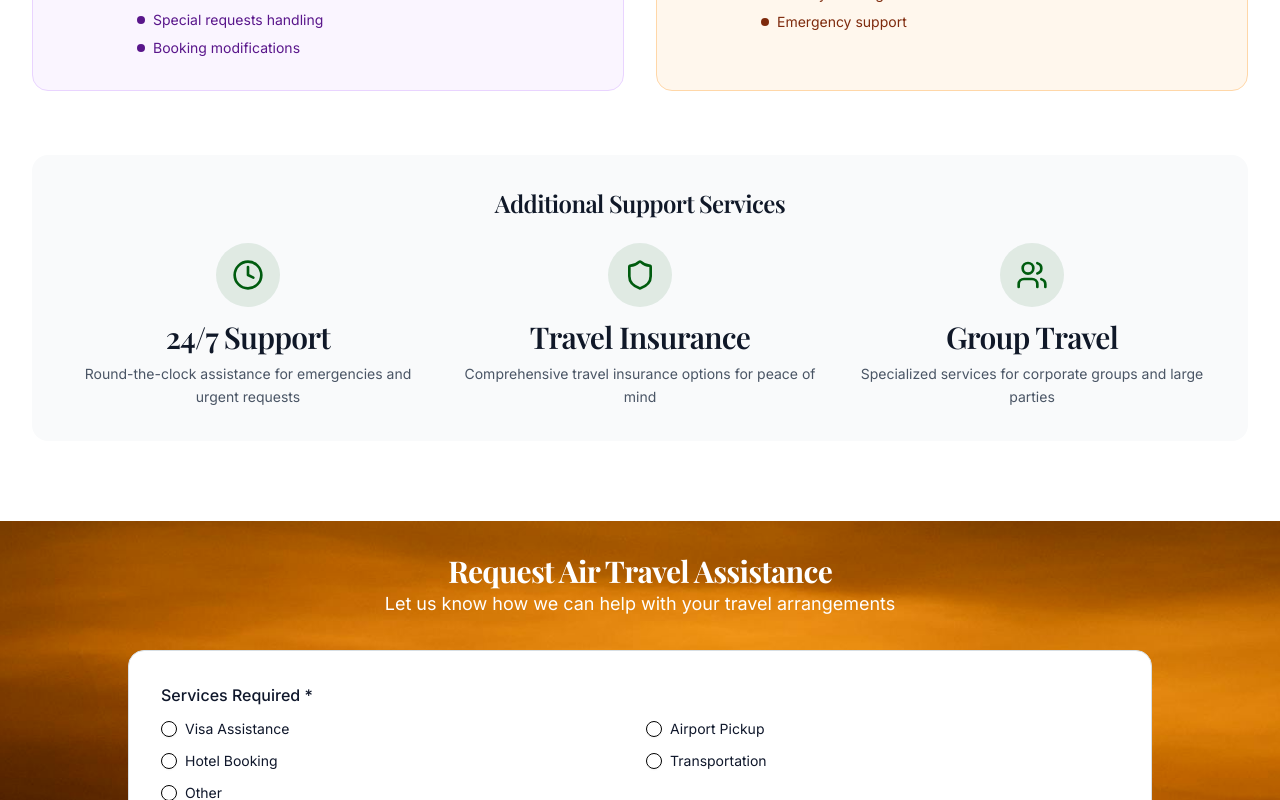
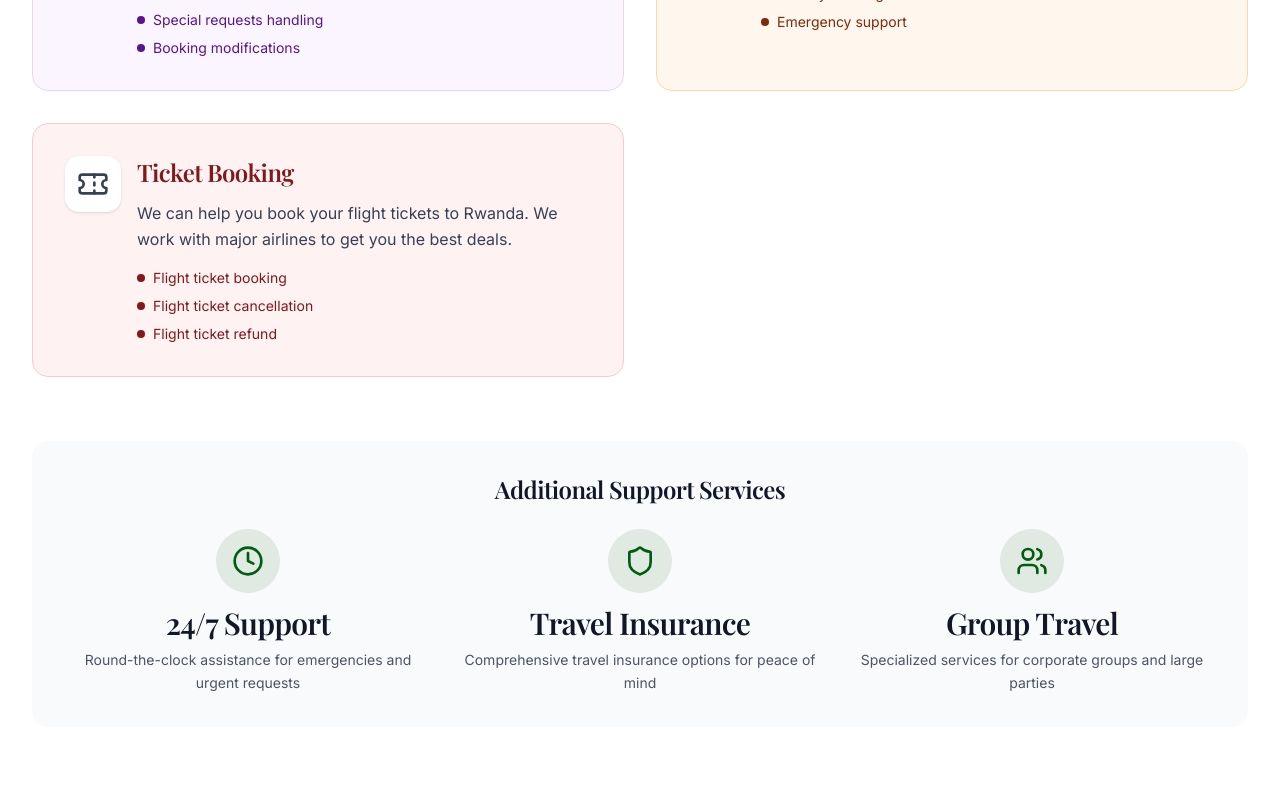
Before and after one commit to hirwajeaneric/elegant-rwanda-official, a Next.js app: page /air-travel-assistance in a window 1280 px wide. Shown: the part 1640-2440 px from the top of the page. Built offline with nearby package versions, Linux system fonts and the light colour scheme; a web font is replaced by a local one.

Commit message:
Refactor AirTravelPartnerships component to enhance airline data structure and improve visual presentation. Update airlines list to include detailed information such as type, description, and logos. Replace static airline names with dynamic image rendering for better UI consistency.

```diff
--- a/src/components/air-travel/AirTravelPartnerships.tsx
+++ b/src/components/air-travel/AirTravelPartnerships.tsx
@@ -1,6 +1,7 @@
 
 
 import { Building2, Plane, Shield, Users } from "lucide-react";
+import Image from "next/image";
 
 const partners = [
   {
@@ -30,12 +31,64 @@ const partners = [
 ];
 
 const airlines = [
-  "RwandAir",
-  "Kenya Airways",
-  "Ethiopian Airlines",
-  "Turkish Airlines",
-  "Qatar Airways",
-  "Brussels Airlines"
+  {
+    name: "RwandAir",
+    logo: "/logos/RwandAir_Logotype.png"
+  },
+  {
+    name: "Kenya Airways",
+    type: "Airline Partner",
+    description: "Official airline of Kenya",
+    logo: "/logos/Kenya_Airways_Logo.svg"
+  },
+  {
+    name: "Ethiopian Airlines",
+    type: "Airline Partner",
+    description: "Official airline of Ethiopia",
+    logo: "/logos/Ethiopian_Airlines_Logo.svg.png"
+  },
+  {
+    name: "Turkish Airlines",
+    type: "Airline Partner",
+    description: "Official airline of Turkey",
+    logo: "/logos/Turkish_Airlines_logo_(2010-2017).svg.png"
+  },
+  {
+    name: "Qatar Airways",
+    type: "Airline Partner",
+    description: "Official airline of Qatar",
+    logo: "/logos/Qatar_Airways_Logo.png"
+  },
+  {
+    name: "Brussels Airlines",
+    type: "Airline Partner",
+    description: "Official airline of Belgium",
+    logo: "/logos/Brussels_airlines_logo_2021.svg"
+  },
+  {
+    name: "KLM Airlines",
+    type: "Airline Partner",
+    description: "Official airline of Netherlands",
+    logo: "/logos/KLM_logo.svg.png"
+  },
+  {
+    name: "Auric Air",
+    type: "Airline Partner",
+    description: "Official airline of Austria",
+    logo: "/logos/AuricAirLogo.png"
+  },
+  {
+    name: "Astral Aviation",
+    type: "Airline Partner",
+    description: "Official airline of Uganda",
+    logo: "/logos/Astral_Aviation_logo.svg.png"
+  },
+  {
+    name: "Magma Aviation",
+    type: "Airline Partner",
+    description: "Official airline of Uganda",
+    logo: "/logos/Magma_Aviation_Logo.png"
+  }
 ];
 
 const hotels = [
@@ -85,20 +138,15 @@ export function AirTravelPartnerships() {
           <h3 className="text-2xl font-display font-semibold text-gray-900 mb-8 text-center">
             Airline Partners
           </h3>
-          <div className="bg-white rounded-2xl p-8 shadow-sm">
+          <div className="bg-white rounded-2xl p-8 shadow-sm space-y-12">
+            <p className="text-center text-gray-600">
+              We work with major international and regional airlines serving Rwanda
+            </p>
             <div className="grid grid-cols-2 md:grid-cols-3 lg:grid-cols-6 gap-6">
               {airlines.map((airline, index) => (
-                <div key={index} className="text-center">
-                  <div className="bg-gray-100 rounded-xl p-4 w-16 h-16 mx-auto mb-3 flex items-center justify-center">
-                    <Plane className="h-8 w-8 text-gray-600" />
-                  </div>
-                  <p className="text-sm font-medium text-gray-900">{airline}</p>
-                </div>
+                <Image key={index} src={airline.logo} alt={airline.name} width={100} height={100} />
               ))}
             </div>
-            <p className="text-center text-gray-600 mt-6">
-              We work with major international and regional airlines serving Rwanda
-            </p>
           </div>
         </div>
 
--- a/src/components/air-travel/AirTravelServices.tsx
+++ b/src/components/air-travel/AirTravelServices.tsx
@@ -1,6 +1,6 @@
 
 
-import { FileText, Plane, Building2, Route, Clock, Shield, Users } from "lucide-react";
+import { FileText, Plane, Building2, Route, Clock, Shield, Users, Ticket } from "lucide-react";
 
 const services = [
   {
@@ -50,6 +50,17 @@ const services = [
       "Emergency support"
     ],
     color: "bg-orange-50 border-orange-200 text-orange-900"
+  },
+  {
+    icon: Ticket,
+    title: "Ticket Booking",
+    description: "We can help you book your flight tickets to Rwanda. We work with major airlines to get you the best deals.",
+    features: [
+      "Flight ticket booking",
+      "Flight ticket cancellation",
+      "Flight ticket refund"
+    ],
+    color: "bg-red-50 border-red-200 text-red-900"
   }
 ];
 
```
